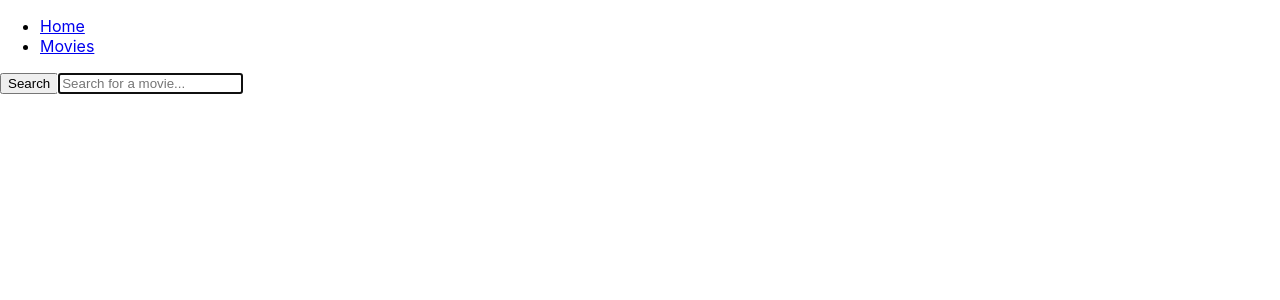
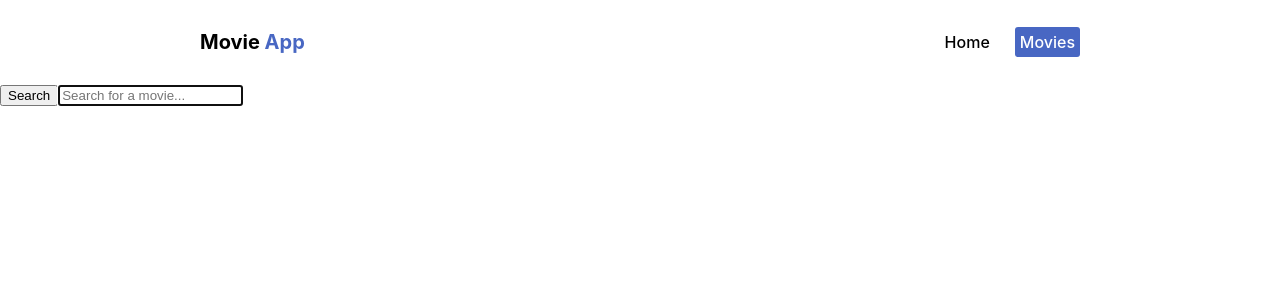
Before and after one commit to michalwojcik4/movie-app, a React (Create React App) app: page /movies in a window 1280 px wide. Shown: the top 300 px of the page. Built offline with nearby package versions, Linux system fonts and the light colour scheme.

Commit message:
css to navi

```diff
--- a/src/components/Nav/Nav.jsx
+++ b/src/components/Nav/Nav.jsx
@@ -1,14 +1,27 @@
 import { NavLink } from 'react-router-dom';
+
+import css from './Nav.module.css';
 
 export function Nav() {
   return (
-    <nav>
-      <ul>
+    <nav className={css.nav}>
+      <p className={css.nav__logo}>Movie <span>App</span></p>
+      <ul className={css.nav__list}>
         <li>
-          <NavLink to="/">Home</NavLink>
+          <NavLink className={css.nav__link} style={(props) => {
+                return {
+                  color: props.isActive ? "#FFF" : "#000",
+                  backgroundColor: props.isActive ? 'rgb(72, 103, 195)' : '#FFF'
+                };
+              }} to="/">Home</NavLink>
         </li>
         <li>
-          <NavLink to="/movies">Movies</NavLink>
+          <NavLink className={css.nav__link} style={(props) => {
+                return {
+                  color: props.isActive ? "#FFF" : "#000",
+                  backgroundColor: props.isActive ? 'rgb(72, 103, 195)' : '#FFF'
+                };
+              }} to="/movies">Movies</NavLink>
         </li>
       </ul>
     </nav>
--- /dev/null
+++ b/src/components/Nav/Nav.module.css
@@ -0,0 +1,37 @@
+.nav {
+    display: flex;
+    justify-content: space-between;
+    padding: 10px 200px;
+}
+
+.nav__list {
+    list-style: none;
+    margin: 0;
+    display: flex;
+    align-items: center;
+    padding: 0;
+    gap: 20px;
+}
+
+.nav__link {
+    text-decoration: none;
+    padding: 5px;
+    border-radius: 3px;
+    color:black;
+    font-weight: 500;
+}
+
+.nav__link:hover,
+.nav__link:focus {
+    background-color: rgb(72, 103, 195);
+    color: #fff;
+}
+
+.nav__logo {
+    font-size: 20px;
+    font-weight: 700;
+}
+
+.nav__logo > span {
+    color: rgb(72, 103, 195);
+}
```
